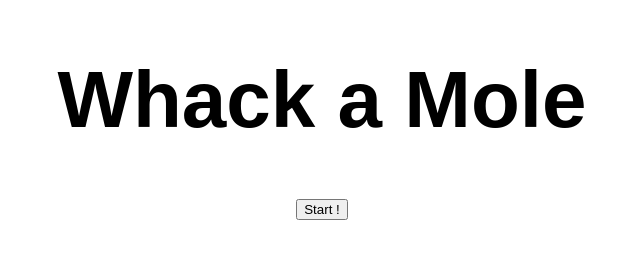
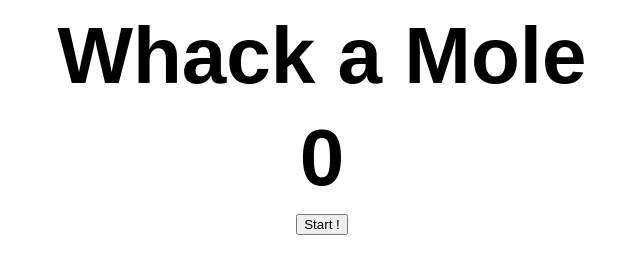
Before and after one commit to alfarabygit/whack-a-mole, a plain HTML site: page index.html in a window 1280 px wide. Both pictures are taken after a click on the button "Start !". Shown: the whole page, without its empty margins (318-958 px from the left). Drawn offline with Linux system fonts and the light colour scheme.

Commit message:
add several codes

```diff
--- a/assets/css/style.css
+++ b/assets/css/style.css
@@ -1,7 +1,9 @@
-.title {
+.title,
+.score {
   font-size: 5rem;
   text-align: center;
   font-family: Arial;
+  margin: 10px;
 }
 
 button {
@@ -12,8 +14,12 @@ button {
 .container {
   width: 600px;
   margin: auto;
+  cursor: url("../images/palu1.png"), auto;
 }
 
+.container:active {
+  cursor: url("../images/palu2.png"), auto;
+}
 .tanah {
   width: 200px;
   height: 200px;
--- a/assets/js/main.js
+++ b/assets/js/main.js
@@ -1,9 +1,12 @@
 const ground = document.querySelectorAll(".tanah");
 const mole = document.querySelectorAll(".tikus");
 const start = document.querySelector(".start");
+const scoreBoard = document.querySelector(".score");
+const pop = document.querySelector("#pop");
 
 let groundBefore;
 let clear;
+let score;
 
 function randomGround(ground) {
   const g = Math.floor(Math.random() * ground.length);
@@ -26,11 +29,29 @@ function appearMole() {
 
   setTimeout(() => {
     gRandom.classList.remove("muncul");
-    appearMole();
+    if (!clear) {
+      appearMole();
+    }
   }, tRandom);
 }
 
 function startPlay() {
+  clear = false;
+  score = 0;
+  scoreBoard.textContent = 0;
   appearMole();
-  setTimeout(() => {}, 10000);
+  setTimeout(() => {
+    clear = true;
+  }, 5000);
 }
+
+function pow() {
+  score++;
+  this.parentNode.classList.remove("muncul");
+  pop.play();
+  scoreBoard.textContent = score;
+}
+
+mole.forEach((m) => {
+  m.addEventListener("click", pow);
+});
--- a/index.html
+++ b/index.html
@@ -12,9 +12,11 @@
     <title>Whack a Mole</title>
   </head>
   <body>
-    <h1 class="title" onclick="startPlay()">Whack a Mole</h1>
+    <h1 class="title">Whack a Mole</h1>
 
-    <button class="play">Start !</button>
+    <h2 class="score">0</h2>
+
+    <button class="play" onclick="startPlay()">Start !</button>
     <div class="container">
       <div class="tanah">
         <div class="tikus"></div>
@@ -35,7 +37,7 @@
         <div class="tikus"></div>
       </div>
     </div>
-
+    <audio src="assets/audio/pop.wav" id="pop"></audio>
     <!-- JS Manual -->
     <script src="assets/js/main.js"></script>
   </body>
```
Also changed, not shown: assets/images/palu.png (added), assets/images/palu1.png (added), assets/images/palu2.png (added), 1 other file.
